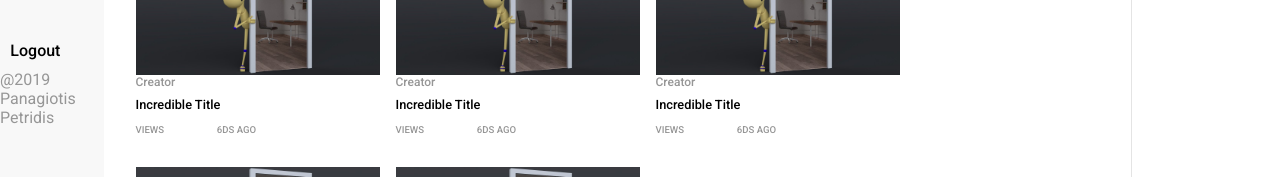
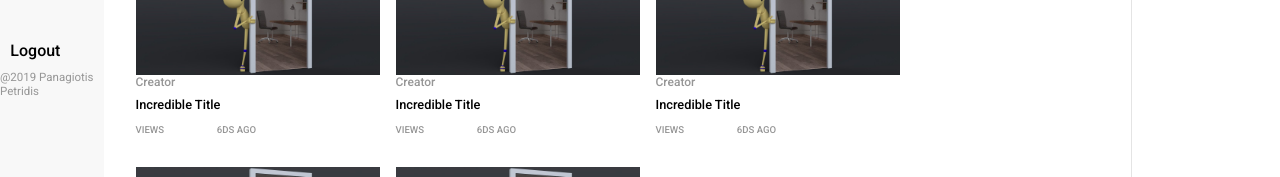
Before and after one commit to PanagiotisPtr/Nephele-Front-End, a React (Create React App) app: page / in a window 1280 px wide. Shown: the part 576-753 px from the top of the page. Built offline with nearby package versions, Linux system fonts and the light colour scheme.

Commit message:
minor fixes

```diff
--- a/src/App.scss
+++ b/src/App.scss
@@ -91,6 +91,7 @@ input[type=search]::-webkit-search-results-decoration {
 
 .content {
     flex: 4;
+    overflow-x: hidden;
     overflow-y: scroll;
     overflow-y: -moz-scrollbars-none;
     -ms-overflow-style: none;
--- a/src/Components/SideNav.scss
+++ b/src/Components/SideNav.scss
@@ -106,4 +106,5 @@
 .navbar .copyright {
     color: rgb(150, 150, 150);
     align-self: center;
+    font-size: 0.9vw;
 }
```
